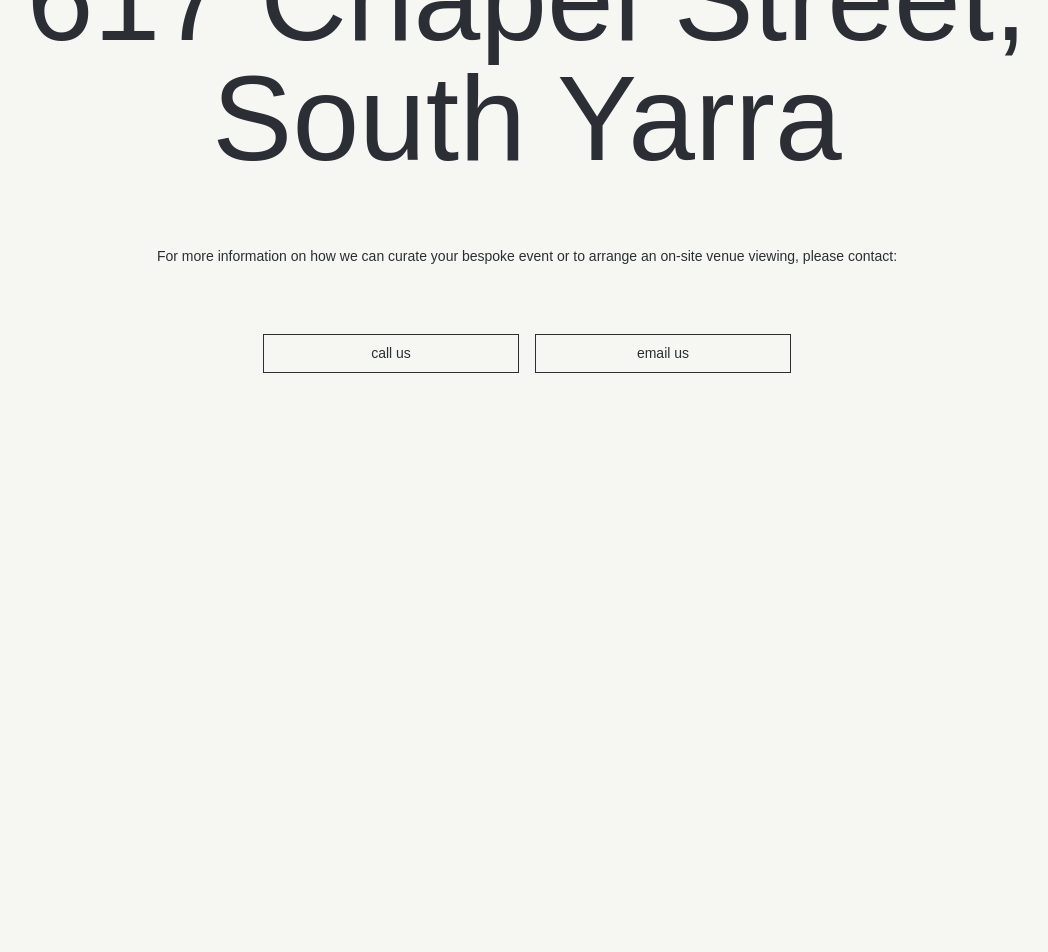
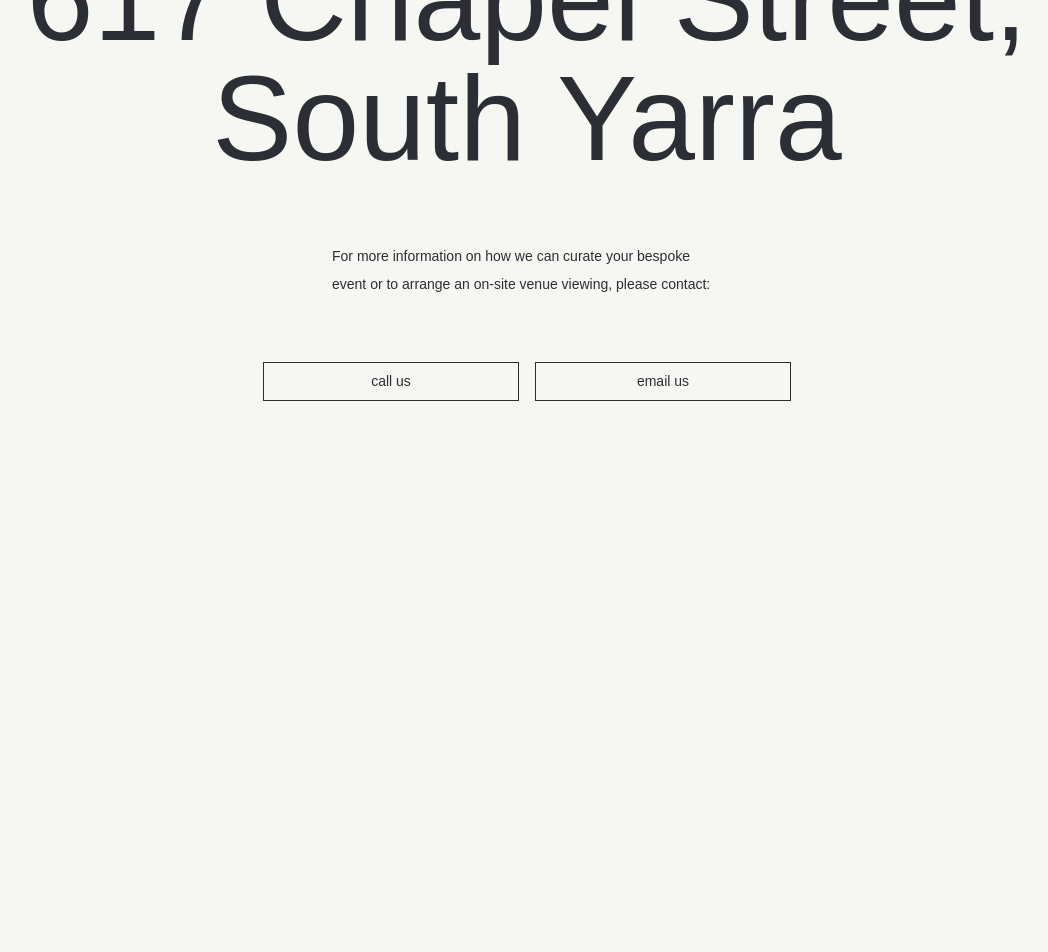
Before and after one commit to milosptr/event-centar, a Jekyll site: the page built from contact.md, in a window 1280 px wide. Shown: the part 354-1306 px from the top of the page, without its empty margins (113-1161 px from the left). Built offline with Jekyll 4.4.1, drawn with Linux system fonts in a browser that asks for light colours; some web fonts are replaced.

Commit message:
contact page

```diff
--- a/_layouts/contact.html
+++ b/_layouts/contact.html
@@ -8,7 +8,7 @@
   <h1 class="contact-title animate__animated animate__fadeInUp animate__slow">
     {{page.big_title}}
   </h1>
-  <p class="leading-7 little-font pt-16 text-left md:text-center animate__animated animate__fadeInUp animate__slow animate__delay-1s">
+  <p class="contact-text lg:w-1/2 lg:px-20 leading-7 little-font pt-16 text-left lg:text-left animate__animated animate__fadeInUp animate__slow animate__delay-1s">
     {{page.text}}
   </p>
   </div>
--- a/css/style.css
+++ b/css/style.css
@@ -758,6 +758,10 @@ header {
       display: flex;
     }
 
+  .contact-text {
+      margin: 0 auto;
+  }
+
   .slider-controls  {
       display: none;
     }
```
